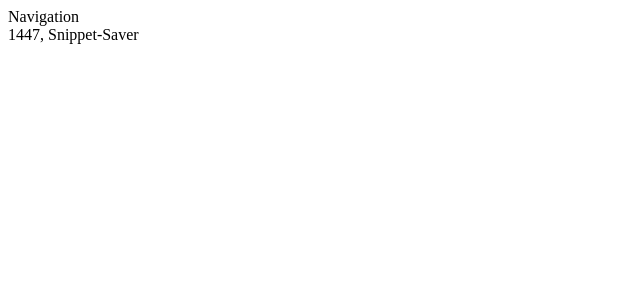
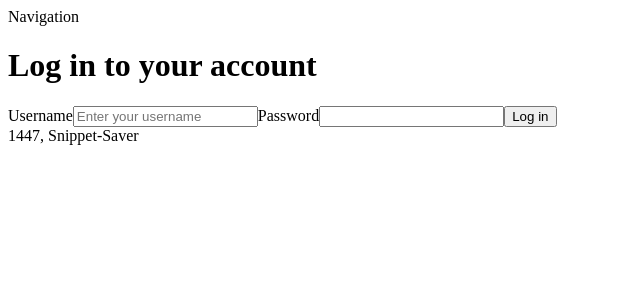
Before and after one commit to mrmaslouhi/snippet-saver, a React (Vite) app in the folder frontend/: page /login-page in a window 1280 px wide. Before the commit this address led to /save-page. Shown: the top 300 px of the page, without its empty margins (0-640 px from the left). Built offline with nearby package versions, Linux system fonts and the light colour scheme.

Commit message:
Conditional navigation

```diff
--- a/frontend/src/App.jsx
+++ b/frontend/src/App.jsx
@@ -5,8 +5,9 @@ import SignUpPage from './Components/SignUpPage';
 import LoginPage from './Components/LoginPage'
 import snippetService from './services/snippets'
 import signupService from './services/signup'
+import loginService from './services/login'
 import {
-  Routes, Route, useNavigate
+  Routes, Route, useNavigate, Navigate
 } from 'react-router-dom'
 import './style.css';
 
@@ -17,18 +18,18 @@ const App = () => {
   const [searchKeyword, setSearchKeyword] = useState('')
   const [username, setUsername] = useState('')
   const [password, setPassword] = useState('')
-  const [user, setUser] = useState('Real Value')
+  const [user, setUser] = useState(null)
   const navigate = useNavigate()
 
-  useEffect(() => {
-    const loggedUserJSON = window.localStorage.getItem('loggedUser')
-    if (loggedUserJSON) {
-      const user = JSON.parse(loggedUserJSON)
-      setUser(user)
-      console.log(user)
-      snippetService.setToken(user.token)
-    }
-  }, [])
+  // useEffect(() => {
+  //   const loggedUserJSON = window.localStorage.getItem('loggedUser')
+  //   if (loggedUserJSON) {
+  //     const user = JSON.parse(loggedUserJSON)
+  //     setUser(user)
+  //     console.log(user)
+  //     snippetService.setToken(user.token)
+  //   }
+  // }, [])
 
   const handleSelectChange = event => setSelectedValue(event.target.value)
 
@@ -42,30 +43,37 @@ const App = () => {
     navigate('/snippets')
   }
 
-  const handleSignUp = async (event) => {
+  const handleLogin = async (event) => {
     event.preventDefault()
-    const user = await signupService.signup({
+    try {
+      const user = await loginService.login({
         username, password
       })
-    window.localStorage.setItem(
-      'loggedUser', JSON.stringify(user)
-    )
-
       snippetService.setToken(user.token)
       setUser(user)
       setUsername('')
       setPassword('')
       navigate('/save-page')
     }
+    catch (error) {
+      console.error('Login fail',error)
+    }
+
+    // window.localStorage.setItem(
+    //   'loggedUser', JSON.stringify(user)
+    // )
+  }
+
+  const handleSignUp = () => console.log('react')
 
   return (
     <>
       <nav>Navigation</nav>
       <Routes>
-        <Route path="signup-page" element={<SignUpPage user={user} handleSignUp={handleSignUp} username={username} password={password} setPassword={setPassword} setUsername={setUsername}  />} />
-        <Route path="/save-page" element={<SavePage user={user} setTitle={setTitle} setCode={setCode} handleSelectChange={handleSelectChange} handleSave={handleSave} selectedValue={selectedValue} title={title} code={code} />} />
-        <Route path="/snippets" element={<SnippetsPage setSearchKeyword={setSearchKeyword} searchKeyword={searchKeyword} />} />
-        <Route path="/login-page" element={<LoginPage user={user} handleSignUp={handleSignUp} username={username} password={password} setPassword={setPassword} setUsername={setUsername}  />} />
+        <Route path="signup-page" element={!user ? <SignUpPage user={user} handleSignUp={handleSignUp} username={username} password={password} setPassword={setPassword} setUsername={setUsername}  /> : <Navigate replace to={'/save-page'} />} />
+        <Route path="/save-page" element={user ? <SavePage user={user} setTitle={setTitle} setCode={setCode} handleSelectChange={handleSelectChange} handleSave={handleSave} selectedValue={selectedValue} title={title} code={code} /> : <Navigate replace to={"/login-page"} />} />
+        <Route path="/snippets" element={user ? <SnippetsPage setSearchKeyword={setSearchKeyword} searchKeyword={searchKeyword} /> : <Navigate replace to={"/login-page"} />} />
+        <Route path="/login-page" element={!user ?  <LoginPage user={user} handleLogin={handleLogin} username={username} password={password} setPassword={setPassword} setUsername={setUsername}/> : <Navigate replace to={'/save-page'} />} />
       </Routes>
       <footer>1447, Snippet-Saver</footer>
     </>
--- a/frontend/src/Components/LoginPage.jsx
+++ b/frontend/src/Components/LoginPage.jsx
@@ -1,16 +1,8 @@
-import { useNavigate } from 'react-router-dom'
-import { useEffect } from 'react'
-
 const LoginPage = ({ user, username, setUsername, password, setPassword, handleLogin }) => {
-    const navigate = useNavigate()
     console.log('rendered component')
-    {
-        if (user) {
-            useEffect(() => navigate('/save-page'), [])
-        } else {
     return (
       <>
-                    <h1>Log in in to your account</h1>
+        <h1>Log in to your account</h1>
         <form onSubmit={handleLogin}>
           <label htmlFor="username">Username</label>
           <input type="text"
@@ -23,12 +15,12 @@ const LoginPage = ({ user, username, setUsername, password, setPassword, handleL
             value={password}
             onChange={({ target }) => setPassword(target.value)}
             required />
-                        <button type="submit">Log up</button>
+          <button type="submit">Log in</button>
         </form>
       </>
     )
 }
-    }
-}
+
+
 
 export default LoginPage
--- a/frontend/src/Components/SavePage.jsx
+++ b/frontend/src/Components/SavePage.jsx
@@ -5,12 +5,9 @@ import 'prismjs/components/prism-clike';
 import 'prismjs/components/prism-markup';
 import 'prismjs/components/prism-javascript';
 import 'prismjs/themes/prism.css';
-import { useNavigate } from 'react-router-dom'
 
 const SavePage = ({ user, code, setCode, title, setTitle, selectedValue, handleSelectChange, handleSave }) => {
-  const navigate = useNavigate()
-  {user === null ? navigate('/login-page') :
-  (
+  return (
     <>
       <h1>Create a snippet</h1>
       <p>This information will be displayed publicly so be careful what you share. Ensure you are not sharing sensitve information or private information.</p>
@@ -37,17 +34,15 @@ const SavePage = ({ user, code, setCode, title, setTitle, selectedValue, handleS
           highlight={code => highlight(code, selectedValue ? languages[selectedValue] : languages.markup)}
           padding={12}
           style={{
-            fontFamily: '"Fira code", "Fira Mono", monospace',
-            fontSize: 12,
+          fontFamily: '"Fira code", "Fira Mono", monospace',
+          fontSize: 12,
           }}
           required
-        />
+          />
         <button type='submit'>Save</button>
       </form>
     </>
-    )
-  }
-
+  )
 }
 
 export default SavePage
--- a/frontend/src/services/login.js
+++ b/frontend/src/services/login.js
@@ -3,6 +3,7 @@ const baseUrl = 'http://localhost:3001/login'
 
 const login = async (credentials) => {
     const res = await axios.post(baseUrl, credentials)
+    console.log('This is the response in login service', res.data)
     return res.data
 }
 
--- a/frontend/src/services/signup.js
+++ b/frontend/src/services/signup.js
@@ -2,8 +2,8 @@ import axios from 'axios'
 const baseUrl = 'http://localhost:3001/users'
 
 const signup = async credentials => {
-    const request = axios.post(baseUrl, credentials)
-    return request.data
+    const res = axios.post(baseUrl, credentials)
+    return res.data
 }
 
 export default { signup }
```
Also changed, not shown: 1 other file (tests, documents, lock files or other folders). Lines whose indentation alone changed are shown as unchanged.
